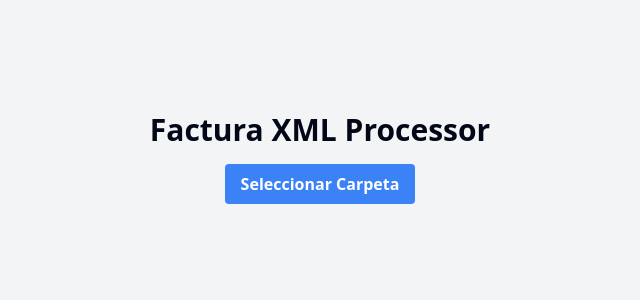
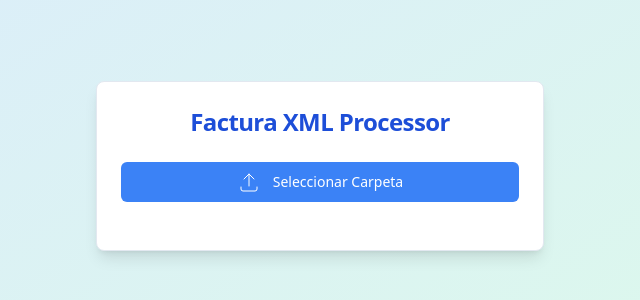
Before and after one commit to OmarAlex24/facturasTauri, a React (Vite) app: page / in a window 1280 px wide. Shown: the part 234-534 px from the top of the page, without its empty margins (320-960 px from the left). Built offline with nearby package versions, Linux system fonts and the light colour scheme.

Commit message:
Add: shadcn components

```diff
--- a/src/App.tsx
+++ b/src/App.tsx
@@ -2,7 +2,11 @@ import React, { useState, useEffect } from 'react';
 import { invoke } from "@tauri-apps/api/tauri";
 import { open as openDialog } from "@tauri-apps/api/dialog";
 import excelLogo from './assets/excel.svg';
+import uploadIcon from './assets/upload.svg'
 import { documentDir } from '@tauri-apps/api/path';
+import { Button } from "@/components/ui/button"
+import { Card, CardContent, CardHeader, CardTitle } from '@/components/ui/card';
+
 
 const App: React.FC = () => {
   const [status, setStatus] = useState<string>('');
@@ -37,7 +41,7 @@ const App: React.FC = () => {
       setStatus('Procesando archivos...');
       console.log("Seleccionado: ", selectedPath);
 
-      const result = await invoke('process_xml_folder', {
+      const result = await invoke('main_xml', {
         folderXmlPath: selectedPath as string,  // Asegúrate de que este nombre coincida
         appDataDirPath: appDataDirPath as string  // con el nombre definido en Rust
       });
@@ -62,28 +66,63 @@ const App: React.FC = () => {
   };
 
   return (
-    <div className="bg-gray-100 flex items-center justify-center min-h-screen">
-      <div className="text-center">
-        <h1 className="text-3xl font-bold mb-4">Factura XML Processor</h1>
-        <button
-          onClick={handleFolderSelect}
-          className="bg-blue-500 hover:bg-blue-700 text-white font-bold py-2 px-4 rounded"
-        >
-          Seleccionar Carpeta
-        </button>
-        <div className="mt-4 text-sm">
-          {status}
-        </div>
-        {excelPath && (
-          <div className="mt-4 text-sm text-green-600 flex items-center justify-center">
-            <span>Archivo Excel creado: </span>
-            <button onClick={handleOpenFile} className="ml-2 flex items-center text-blue-500 hover:underline">
-              <img src={excelLogo} alt="Excel Icon" className="w-18 h-18 mr-1" />
-            </button>
+    // <>
+    //   <div className="bg-gray-100 flex flex-col p-14 min-h-screen">
+    //     <h1 className="text-3xl font-bold mb-4">Factura XML Processor</h1>
+    //     <div className="text-center">
+    //       <button
+    //         onClick={handleFolderSelect}
+    //         className="bg-blue-500 hover:bg-blue-700 text-white font-bold py-2 px-4 rounded"
+    //       >
+    //         Seleccionar Carpeta
+    //       </button>
+    //       <div className="mt-4 text-sm">
+    //         {status}
+    //       </div>
+    //       {excelPath && (
+    //         <div className="mt-4 text-sm text-green-600 flex flex-col items-center justify-center">
+    //           <span>Archivo Excel creado: </span>
+    //           <Button onClick={handleOpenFile} >
+    //             <img src={excelLogo} alt="Excel Icon" className="w-18 h-18 mr-1" />
+    //           </Button>
+    //         </div>
+    //       )}
+    //     </div>
+    //   </div>
+    // </>
+
+    <div className="min-h-screen bg-gradient-to-br from-blue-100 to-green-100 flex items-center justify-center p-4">
+      <Card className="w-full max-w-md shadow-lg">
+        <CardHeader className="text-center">
+          <CardTitle className="text-2xl font-bold text-blue-700">Factura XML Processor</CardTitle>
+        </CardHeader>
+        <CardContent>
+          <Button onClick={handleFolderSelect}
+            className="w-full mb-6 flex gap-3 bg-blue-500 hover:bg-blue-600 text-white">
+            <img src={uploadIcon} alt="upload icon" />
+            Seleccionar Carpeta
+          </Button>
+
+          <div className="text-center mb-6">
+            <p className="text-green-600 font-semibold mb-2">
+              {status}
+            </p>
           </div>
-        )}
-      </div>
+
+          {excelPath && (
+            <Card className="bg-green-50 border-green-200">
+              <CardContent className="text-center py-4">
+                <p className="text-green-700 font-medium mb-2">Archivo Excel creado:</p>
+                <button onClick={handleOpenFile} >
+                  <img src={excelLogo} alt="Excel Icon" className="w-18 h-18 mr-1" />
+                </button>
+              </CardContent>
+            </Card>
+          )}
+        </CardContent>
+      </Card>
     </div>
+
   );
 };
 
--- /dev/null
+++ b/src/lib/utils.ts
@@ -0,0 +1,6 @@
+import { type ClassValue, clsx } from "clsx"
+import { twMerge } from "tailwind-merge"
+
+export function cn(...inputs: ClassValue[]) {
+  return twMerge(clsx(inputs))
+}
```
